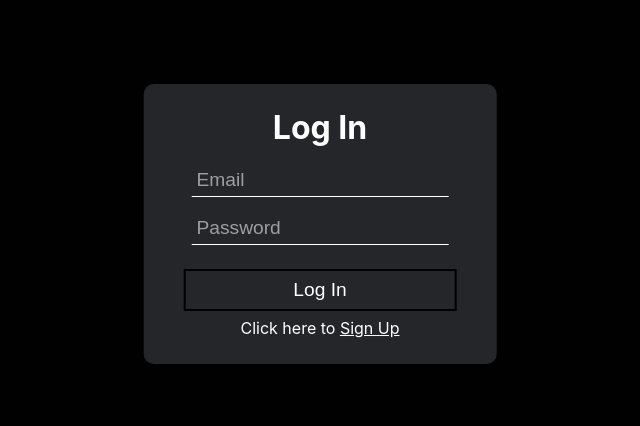
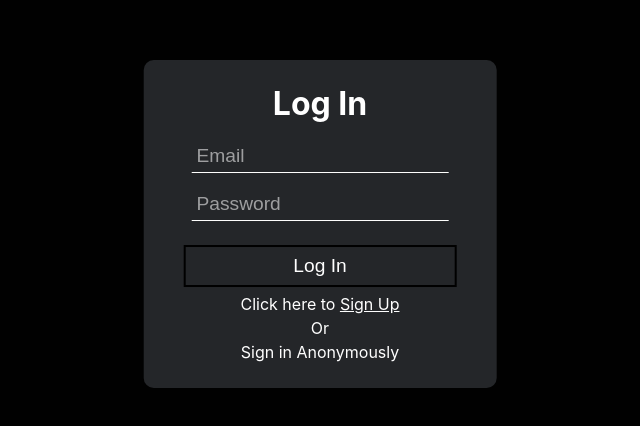
Before and after one commit to singhimat99/public-chat-app, a React (Vite) app: page /login in a window 1280 px wide. Shown: the part 176-602 px from the top of the page, without its empty margins (320-960 px from the left). Built offline with nearby package versions, Linux system fonts and the light colour scheme; no server answers.

Commit message:
fixed login redirect problem with pending state, added anonymous sign in.

```diff
--- a/src/App.jsx
+++ b/src/App.jsx
@@ -3,6 +3,7 @@ import SignIn from "./pages/SignIn.jsx";
 import ChatRoom from "./pages/ChatRoom";
 import SignUp from "./pages/SignUp.jsx";
 import DisplayName from "./pages/DisplayName.jsx";
+import PrivateRoutes from "./pages/PrivateRoutes.jsx";
 import {
   BrowserRouter as Router,
   Routes,
@@ -15,38 +16,20 @@ import { auth } from "./Firebase";
 import { useAuthState } from "react-firebase-hooks/auth";
 import { onAuthStateChanged } from "firebase/auth";
 import { AuthProvider, useAuth } from "./contexts/AuthContext.jsx";
-import { useRef } from "react";
-import { useEffect } from "react";
 
 export default function App() {
-  const [user] = useAuthState(auth);
-  const [loggedIn, setLoggedIn] = useState(false);
-
-  useEffect(() => {
-    if (user != null) {
-      setLoggedIn(false);
-      console.log("user does not exist");
-    } else {
-      setLoggedIn(true);
-      console.log("user exists");
-    }
-  }, [user]);
-  console.log(loggedIn, user);
-
   return (
     <AuthProvider>
       <div className="App">
         <section className="content-wrapper">
           <Router>
             <Routes>
-              <Route
-                exact
-                path="/"
-                element={loggedIn ? <ChatRoom /> : <Navigate to="/login" />}
-              />
-              <Route path="/signup" element={<SignUp />} />
-              <Route path="/login" element={<SignIn />} />
-              <Route path="/displayname" element={<DisplayName />} />
+              <Route element={<PrivateRoutes />}>
+                <Route exact path="/" element={<ChatRoom />} />
+              </Route>
+              <Route exact path="/signup" element={<SignUp />} />
+              <Route exact path="/login" element={<SignIn />} />
+              <Route exact path="/displayname" element={<DisplayName />} />
             </Routes>
           </Router>
         </section>
--- a/src/App.scss
+++ b/src/App.scss
@@ -94,6 +94,20 @@
 
   .log-in-container {
     @include form-styles;
+    .anonSignIn {
+      button {
+        border: none;
+        background: none;
+        transition: all 0.3s;
+        font-family: inherit;
+        font-size: inherit;
+
+        &:hover {
+          border-bottom: 2px solid #fffffe;
+          transform: scale(1.05);
+        }
+      }
+    }
   }
 }
 
@@ -194,6 +208,7 @@
       }
       img {
         width: 40px;
+        object-fit: cover;
         border-radius: 50%;
       }
       .mini-menu {
--- a/src/contexts/AuthContext.jsx
+++ b/src/contexts/AuthContext.jsx
@@ -3,6 +3,7 @@ import React, { createContext, useContext, useState, useEffect } from "react";
 import {
   createUserWithEmailAndPassword,
   onAuthStateChanged,
+  signInAnonymously,
   signInWithEmailAndPassword,
 } from "firebase/auth";
 import { auth } from "../Firebase";
@@ -14,26 +15,36 @@ export function useAuth() {
 }
 
 export function AuthProvider({ children }) {
-  const [currentUser, setCurrentUser] = useState();
+  const [currentUser, setCurrentUser] = useState(null);
+  const [pending, setPending] = useState(true);
 
   function signup(auth, email, password) {
     return createUserWithEmailAndPassword(auth, email, password);
   }
   function login(auth, email, password) {
-    return signInWithEmailAndPassword( auth, email, password);
+    return signInWithEmailAndPassword(auth, email, password);
+  }
+  function anonLogin(auth) {
+    return signInAnonymously(auth);
   }
 
   useEffect(() => {
     const unsubscribe = onAuthStateChanged(auth, (user) => {
       setCurrentUser(user);
+      setPending(false);
     });
     return unsubscribe;
   }, []);
 
+  if (pending) {
+    return <div>Loading...</div>;
+  }
+
   const value = {
     currentUser,
     signup,
-    login
+    login,
+    anonLogin,
   };
   return <AuthContext.Provider value={value}>{children}</AuthContext.Provider>;
 }
--- a/src/pages/ChatMessage.jsx
+++ b/src/pages/ChatMessage.jsx
@@ -2,12 +2,12 @@ import React, { useState } from "react";
 import { doc, deleteDoc } from "firebase/firestore";
 import { useAuth } from "../contexts/AuthContext";
 import { firestore, auth } from "../Firebase";
+import noPhotoUrl from "../images/no-profile-pic.jpg";
 import { getAdditionalUserInfo } from "firebase/auth";
 
 export default function ChatMessage({ message, fromCurrentUser, messageId }) {
   const { value, photoUrl, displayName } = message;
   const [miniMenuOpened, setMiniMenuOpened] = useState(false);
-  const { currentUser } = useAuth();
   let messageStatus = "chat-message ";
   messageStatus += fromCurrentUser ? "sent" : "recieved";
 
@@ -18,13 +18,12 @@ export default function ChatMessage({ message, fromCurrentUser, messageId }) {
   return (
     <div className={messageStatus}>
       <img
-        src={photoUrl}
+        src={photoUrl ? photoUrl : noPhotoUrl}
         alt="profile image"
         referrerPolicy="no-referrer"
         onClick={() => fromCurrentUser && setMiniMenuOpened((prev) => !prev)}
       />
       <div className="message-content">
-        {displayName ? <h5>{displayName}</h5> : null}
         <p>{value}</p>
       </div>
       {miniMenuOpened && (
--- a/src/pages/ChatRoom.jsx
+++ b/src/pages/ChatRoom.jsx
@@ -12,6 +12,7 @@ import {
 import { firestore, auth } from "../Firebase";
 import ChatMessage from "./ChatMessage";
 import { GrSend } from "react-icons/gr";
+import { useAuth } from "../contexts/AuthContext";
 
 export default function ChatRoom({ signOut }) {
   const messagesRef = collection(firestore, "messages");
@@ -19,6 +20,7 @@ export default function ChatRoom({ signOut }) {
   const currentMessage = useRef("");
   const scrollTo = useRef();
   const scrollToForm = useRef();
+  const { currentUser } = useAuth();
 
   async function addNewMessage(e) {
     e.preventDefault();
@@ -55,6 +57,7 @@ export default function ChatRoom({ signOut }) {
     <section className="chatRoom">
       <nav className="navbar">
         <h1>🔥 💬</h1>
+        <h1>{currentUser.displayName}</h1>
         <button onClick={() => auth.signOut()} className="signOut-btn">
           Sign Out
         </button>
--- a/src/pages/DisplayName.jsx
+++ b/src/pages/DisplayName.jsx
@@ -7,7 +7,6 @@ export default function DisplayName() {
   const { currentUser } = useAuth();
   const usernameRef = useRef();
   const navigate = useNavigate();
-  console.log(currentUser);
   async function handleSubmit(e) {
     e.preventDefault();
     const username = usernameRef.current.value;
@@ -24,7 +23,12 @@ export default function DisplayName() {
     <div className="displayname-container">
       <div className="displayname-form-container">
         <form onSubmit={handleSubmit}>
-          <input type="text" placeholder="Enter Your Name" ref={usernameRef} />
+          <input
+            type="text"
+            placeholder="Enter Your Name"
+            required
+            ref={usernameRef}
+          />
           <button type="submit">Submit</button>
         </form>
       </div>
--- /dev/null
+++ b/src/pages/PrivateRoutes.jsx
@@ -0,0 +1,9 @@
+import React from "react";
+import { useState } from "react";
+import { Outlet, Navigate } from "react-router-dom";
+import { useAuth } from "../contexts/AuthContext";
+
+export default function PrivateRoutes({ element: Component, ...rest }) {
+  const { currentUser } = useAuth();
+  return currentUser ? <Outlet /> : <Navigate to="/login" />;
+}
--- a/src/pages/SignIn.jsx
+++ b/src/pages/SignIn.jsx
@@ -13,7 +13,7 @@ import { useAuth } from "../contexts/AuthContext";
 export default function SignIn() {
   const passwordRef = useRef();
   const emailRef = useRef();
-  const { login } = useAuth();
+  const { login, anonLogin } = useAuth();
   const navigate = useNavigate();
 
   async function handleLogin(e) {
@@ -31,12 +31,23 @@ export default function SignIn() {
       const errorMessage = error.message;
     }
   }
+  async function handleAnonSignIn(e) {
+    e.preventDefault();
+    try {
+      const response = await anonLogin(auth);
+      const user = response.user;
+      navigate("/displayname");
+    } catch (error) {
+      const errorCode = error.code;
+      const errorMessage = error.message;
+    }
+  }
   return (
     <div className="signIn-page">
       <div className="log-in-container">
         <h2>Log In</h2>
         <form onSubmit={handleLogin} className="login-form">
-          <input type="email" ref={emailRef} placeholder="Email" />
+          <input type="email" ref={emailRef} required placeholder="Email" />
           <input
             type="password"
             ref={passwordRef}
@@ -49,6 +60,10 @@ export default function SignIn() {
         <div className="needs-account">
           Click here to <Link to="/signup">Sign Up</Link>
         </div>
+        <span>Or</span>
+        <div className="anonSignIn">
+          Sign in <button onClick={handleAnonSignIn}>Anonymously</button>
+        </div>
       </div>
     </div>
   );
```
Also changed, not shown: src/images/no-profile-pic.jpg (added).
